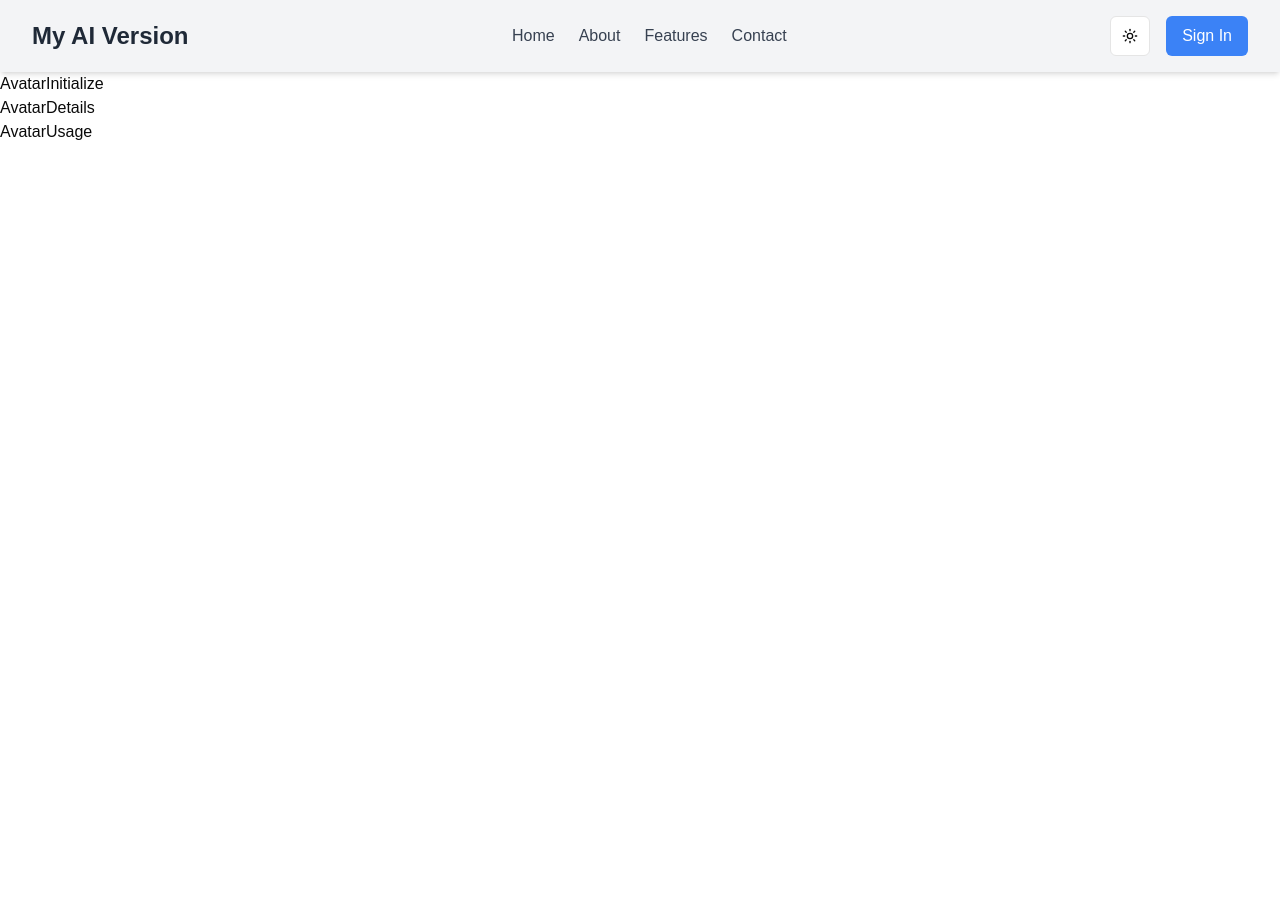
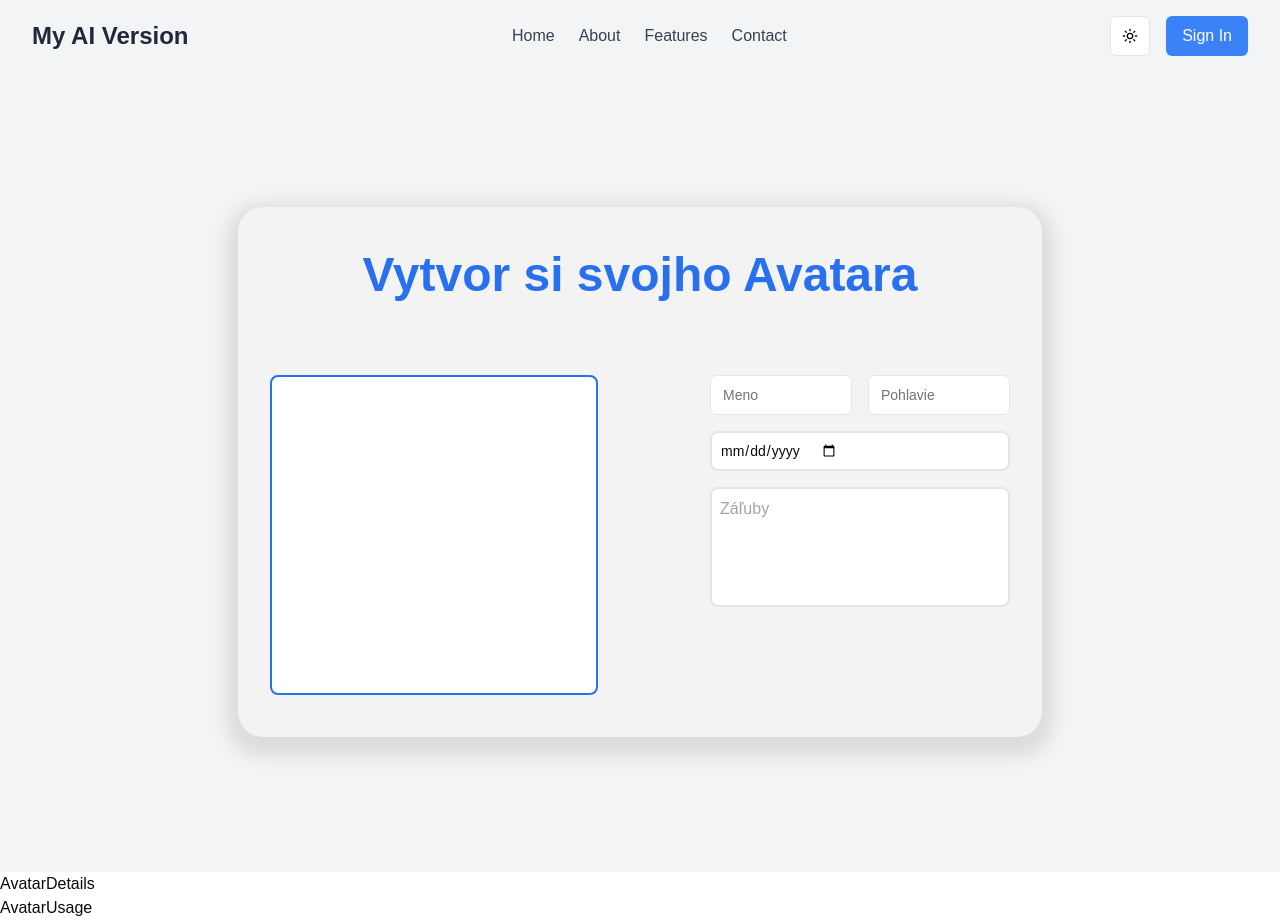
Before and after one commit to MatejBendik/hackathon-erste-2024, a Next.js app: page /create-avatar in a window 1280 px wide. Before the commit the page ends 800 px from the top, so only its background shows below. Built offline with nearby package versions, Linux system fonts and the light colour scheme; no server answers.

Commit message:
AvatarInitializazion component [skeleton]

```diff
--- a/components/custom/AvatarInitialize.tsx
+++ b/components/custom/AvatarInitialize.tsx
@@ -1,9 +1,60 @@
 import React from 'react'
+import { Input } from "@/components/ui/input"
+const AvatarInitialize = () => {
+    return (
+        <div className="flex items-center justify-center h-screen bg-gray-100">
+            <div className="flex flex-col items-center w-auto  h-[530px] rounded-[25px] bg-[#F3F3F3] p-8 shadow-[0px_8px_18px_11px_rgba(0,_0,_0,_0.1)]">
 
-const AvatarInitialize = () => {
-  return (
-    <div>AvatarInitialize</div>
-  )
+                {/* Header */}
+                <h1 className="text-[48px] font-bold text-[#2870ED] mb-16">
+                    Vytvor si svojho Avatara
+                </h1>
+
+                {/* Main Content */}
+                <div className="flex w-full justify-between">
+
+                    {/* Avatar Customization */}
+                    <div className="flex flex-col items-center p-4 mr-28 bg-white border-2 border-[#2870ED] rounded-lg w-[328px] h-[320px]">
+                        {/* Avatar Image */}
+
+
+                        {/* Arrow Controls */}
+
+                    </div>
+
+                    {/* Form Fields */}
+                    <div className="flex flex-col w-[300px] space-y-4">
+                        <div className="flex space-x-4">
+                            <Input
+                                type="text"
+                                placeholder="Meno"
+                            />
+                            <Input
+                                type="text"
+                                placeholder="Pohlavie"
+                            />
+                        </div>
+                        <Input
+                            type="date"
+                            placeholder="Dátum narodenia"
+                            className="border-2  rounded-lg p-2"
+                        />
+                        <textarea
+                            placeholder="Záľuby"
+                            className="border-2 rounded-lg p-2 h-[120px] resize-none"
+                        ></textarea>
+                    </div>
+
+                </div>
+
+                {/* Dice Icon */}
+                <div className="mt-4">
+                    {/*<img src="/path-to-dice-icon.png" alt="dice" className="w-8 h-8" />*/}
+                </div>
+
+            </div>
+        </div>
+    );
 }
 
 export default AvatarInitialize
--- /dev/null
+++ b/components/ui/input.tsx
@@ -0,0 +1,22 @@
+import * as React from "react"
+
+import { cn } from "@/lib/utils"
+
+const Input = React.forwardRef<HTMLInputElement, React.ComponentProps<"input">>(
+  ({ className, type, ...props }, ref) => {
+    return (
+      <input
+        type={type}
+        className={cn(
+          "flex h-10 w-full rounded-md border border-input bg-background px-3 py-2 text-base ring-offset-background file:border-0 file:bg-transparent file:text-sm file:font-medium file:text-foreground placeholder:text-muted-foreground focus-visible:outline-none focus-visible:ring-2 focus-visible:ring-ring focus-visible:ring-offset-2 disabled:cursor-not-allowed disabled:opacity-50 md:text-sm",
+          className
+        )}
+        ref={ref}
+        {...props}
+      />
+    )
+  }
+)
+Input.displayName = "Input"
+
+export { Input }
```
